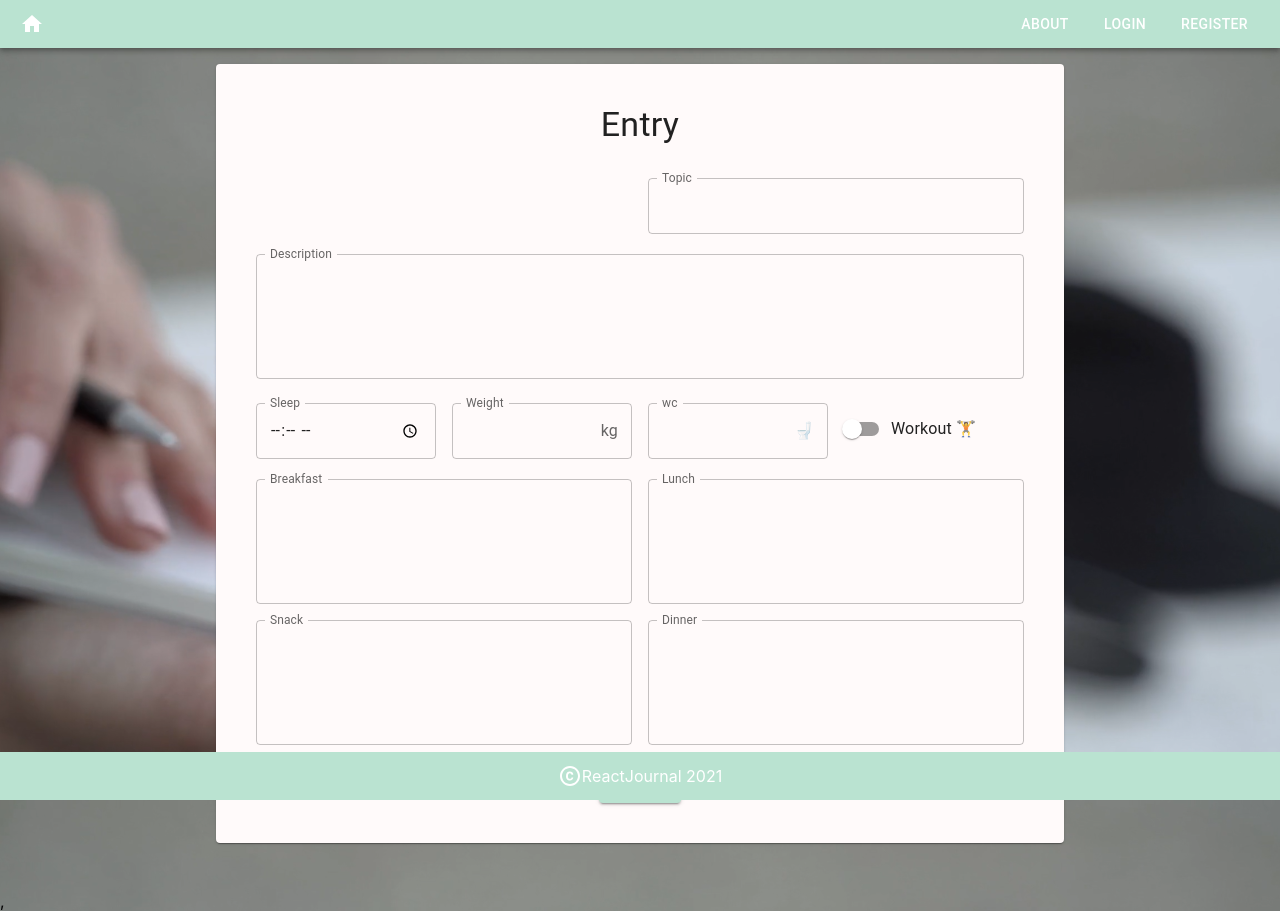
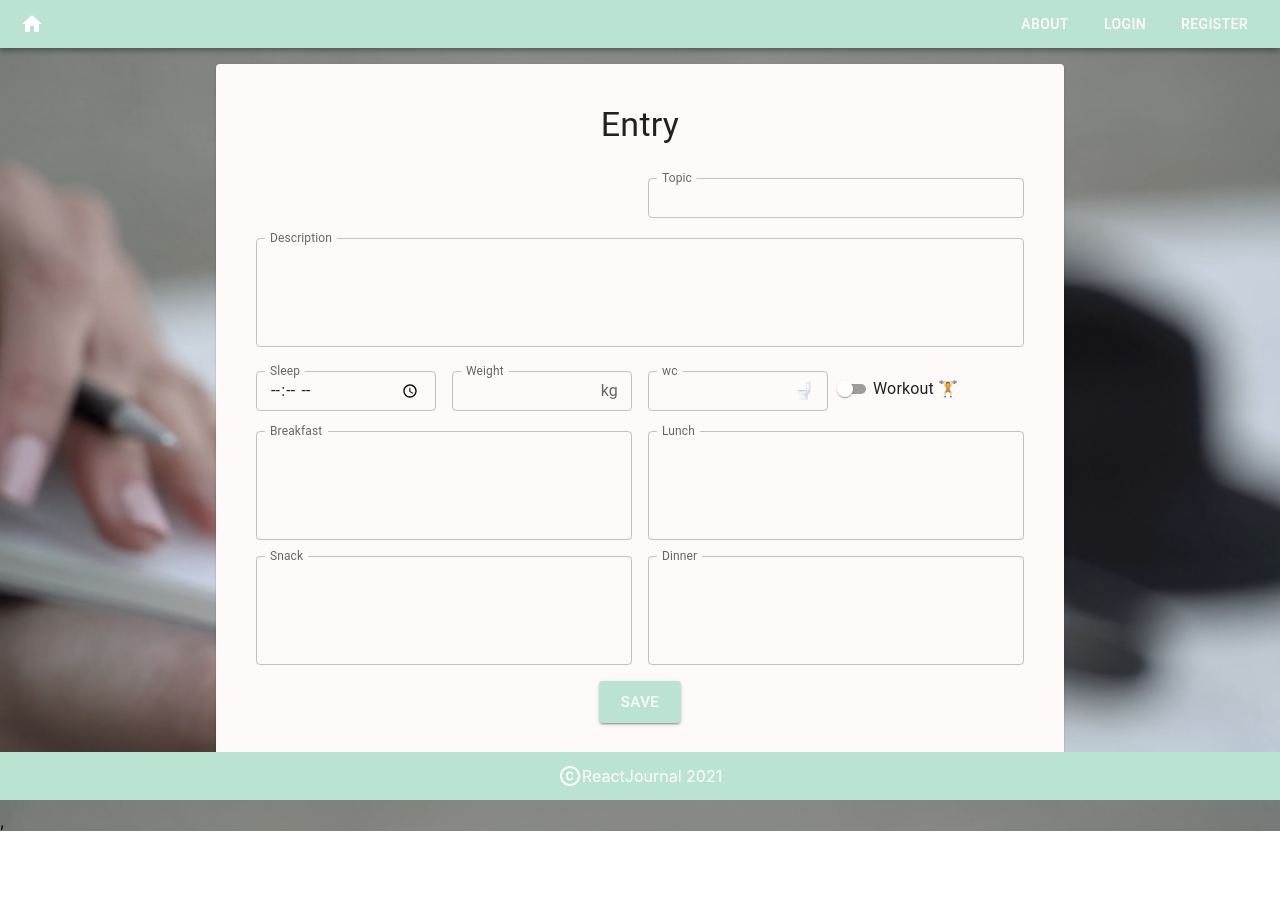
Before and after one commit to RalitsaTerzieva/reactJournal, a React (Create React App) app in the folder client/: page /entries/1 in a window 1280 px wide. After the commit the page ends 831 px from the top, so only its background shows below. Built offline with nearby package versions, Linux system fonts and the light colour scheme; no server answers; what material-ui-confirm would draw is missing.

Commit message:
Make UI look more compact

```diff
--- a/client/src/components/About.js
+++ b/client/src/components/About.js
@@ -28,7 +28,7 @@ const About = () => {
     When you start to write down your day, it becomes more and more clearer what is wrong and right for you and how are you feeling during every day. For many peaople this is a obligation but we don't think that health is just a obligation. Health is the path to everything in life.
             </Box>
             <Box>
-                <iframe title="location" width="500" height="400" id="gmap_canvas" src="https://maps.google.com/maps?q=Central%20park,%20New%20York&t=&z=13&ie=UTF8&iwloc=&output=embed" frameborder="0" scrolling="no" marginheight="0" marginwidth="0"></iframe>
+                <iframe title="location" width="300" height="200" id="gmap_canvas" src="https://maps.google.com/maps?q=Central%20park,%20New%20York&t=&z=13&ie=UTF8&iwloc=&output=embed" frameborder="0" scrolling="no" marginheight="0" marginwidth="0"></iframe>
             </Box>
             </Stack>
            </Paper>
--- a/client/src/components/EntryForm.js
+++ b/client/src/components/EntryForm.js
@@ -63,7 +63,7 @@ export const EntryForm = ({ onSubmit, error, initialValues, readonly = false })
                             onChange={val => { formik.setFieldValue("date", val.toISOString()) }}
                             error={formik.touched.date && Boolean(formik.errors.date)}
                             helperText={formik.touched.date && formik.errors.date}
-                            renderInput={(params) => <TextField {...params} fullWidth margin="dense" />}
+                            renderInput={(params) => <TextField {...params} fullWidth margin="dense" size="small" />}
                             readOnly={readonly}
                             autoFocus
                         />
@@ -72,6 +72,7 @@ export const EntryForm = ({ onSubmit, error, initialValues, readonly = false })
                 <Grid item xs={12} lg={6}>
                     <TextField
                         fullWidth
+                        size="small"
                         margin="dense"
                         id="topic"
                         name="topic"
@@ -90,6 +91,7 @@ export const EntryForm = ({ onSubmit, error, initialValues, readonly = false })
                 </Grid>
                 <Grid item xs={12} lg={12}>
                     <TextField
+                        size="small"
                         id="description"
                         label="Description"
                         multiline
@@ -108,6 +110,7 @@ export const EntryForm = ({ onSubmit, error, initialValues, readonly = false })
                 </Grid>
                 <Grid item xs={6} lg={3}>
                     <TextField
+                        size="small"
                         id="sleep"
                         label="Sleep"
                         type="time"
@@ -127,6 +130,7 @@ export const EntryForm = ({ onSubmit, error, initialValues, readonly = false })
                 </Grid>
                 <Grid item xs={6} lg={3}>
                     <TextField
+                        size="small"
                         label="Weight"
                         type="number"
                         value={formik.values.weight}
@@ -146,6 +150,7 @@ export const EntryForm = ({ onSubmit, error, initialValues, readonly = false })
                 </Grid>
                 <Grid item xs={6} lg={3}>
                     <TextField
+                        size="small"
                         label="wc"
                         type="number"
                         InputProps={{
@@ -165,11 +170,12 @@ export const EntryForm = ({ onSubmit, error, initialValues, readonly = false })
                 </Grid>
                 <Grid item xs={6} lg={3} sx={{ alignItems: 'center', display: 'flex' }}>
                     <FormControlLabel control={
-                        <Switch disabled={readonly} checked={formik.values.workout} value={formik.values.workout} onChange={e => { formik.setFieldValue("workout", e.target.checked) }} />
+                        <Switch size="small" disabled={readonly} checked={formik.values.workout} value={formik.values.workout} onChange={e => { formik.setFieldValue("workout", e.target.checked) }} />
                     } label="Workout 🏋️" />
                 </Grid>
                 <Grid item xs={12} lg={6}>
                     <TextField
+                        size="small"
                         id="breakfast"
                         label="Breakfast"
                         multiline
@@ -188,6 +194,7 @@ export const EntryForm = ({ onSubmit, error, initialValues, readonly = false })
                 </Grid>
                 <Grid item xs={12} lg={6}>
                     <TextField
+                        size="small"
                         id="lunch"
                         label="Lunch"
                         multiline
@@ -206,6 +213,7 @@ export const EntryForm = ({ onSubmit, error, initialValues, readonly = false })
                 </Grid>
                 <Grid item xs={12} lg={6}>
                     <TextField
+                        size="small"
                         id="snack"
                         label="Snack"
                         multiline
@@ -224,6 +232,7 @@ export const EntryForm = ({ onSubmit, error, initialValues, readonly = false })
                 </Grid>
                 <Grid item xs={12} lg={6}>
                     <TextField
+                        size="small"
                         id="dinner"
                         label="Dinner"
                         multiline
--- a/client/src/components/LandingPage.js
+++ b/client/src/components/LandingPage.js
@@ -30,14 +30,14 @@ const LandingPage = () => {
                 <iframe title="notebook" src="//player.vimeo.com/video/538703414?background=1&autoplay=1&loop=1&byline=0&title=0"
                     frameBorder="0" allowFullScreen></iframe>
             </div>
-            <Stack direction="column" spacing={8} sx={{justifyContent: 'center', alignItems: 'center', width: '70vw'}}>
-                <Typography variant="h2" sx={{color: '#fff' }}>Join <Box component="span" sx={{color: "#BAE3D1"}}>{stats.userCount}</Box> happy users who recorded <Box component="span" sx={{color: "#BAE3D1"}}>{stats.entryCount}</Box> days. Start tracking your life today</Typography>
+            <Stack direction="column" spacing={8} sx={{justifyContent: 'center', alignItems: 'center', width: '70vw', mb: 5}}>
+                <Typography variant="h3" sx={{color: '#fff', fontSize: '2em', mt: "1em" }}>Join <Box component="span" sx={{color: "#BAE3D1"}}>{stats.userCount}</Box> happy users who recorded <Box component="span" sx={{color: "#BAE3D1"}}>{stats.entryCount}</Box> days. Start tracking your life today</Typography>
                 <Card sx={{opacity: 0.8, width: "50vw", height: "auto", p: 2, borderRadius: 3}}>
                     <CardContent>
-                        <Typography variant="h3">„Health is not about the weight you lose. It's about the life you gain“</Typography>
+                        <Typography variant="h4" sx={{fontSize: "1.5em" }}>„Health is not about the weight you lose. It's about the life you gain“</Typography>
                     </CardContent>
                     <CardActions sx={{ justifyContent: 'center' }}>
-                        <Button size="large" variant="contained" color="success" onClick={() => dispatch(setRegisterVisible(true))}>Explore life here</Button>
+                        <Button sx={{fontSize: '0.7em'}} size="large" variant="contained" color="success" onClick={() => dispatch(setRegisterVisible(true))}>Explore life here</Button>
                     </CardActions>
                 </Card>
             </Stack>
--- a/client/src/components/LoginDialog.js
+++ b/client/src/components/LoginDialog.js
@@ -47,6 +47,7 @@ export const LoginDialog = ({ open, onClose, onSubmit }) => {
           </DialogContentText>
           <TextField
             fullWidth
+            size="small"
             margin="dense"
             id="email"
             name="email"
@@ -59,6 +60,7 @@ export const LoginDialog = ({ open, onClose, onSubmit }) => {
           />
           <TextField
             fullWidth
+            size="small"
             margin="dense"
             id="password"
             name="password"
--- a/client/src/components/RegisterDialog.js
+++ b/client/src/components/RegisterDialog.js
@@ -60,6 +60,7 @@ export const RegisterDialog = ({ open, onClose, onSubmit }) => {
           </DialogContentText>
           <TextField
             fullWidth
+            size="small"
             margin="dense"
             id="first_name"
             name="first_name"
@@ -72,6 +73,7 @@ export const RegisterDialog = ({ open, onClose, onSubmit }) => {
           />
           <TextField
             fullWidth
+            size="small"
             margin="dense"
             id="last_name"
             name="last_name"
@@ -83,6 +85,7 @@ export const RegisterDialog = ({ open, onClose, onSubmit }) => {
           />
           <TextField
             fullWidth
+            size="small"
             margin="dense"
             id="email"
             name="email"
@@ -94,6 +97,7 @@ export const RegisterDialog = ({ open, onClose, onSubmit }) => {
           />
           <TextField
             fullWidth
+            size="small"
             margin="dense"
             id="password"
             name="password"
@@ -106,6 +110,7 @@ export const RegisterDialog = ({ open, onClose, onSubmit }) => {
           />
           <TextField
             fullWidth
+            size="small"
             margin="dense"
             id="passwordConfirmation"
             name="passwordConfirmation"
--- a/client/src/components/UserDashboard.js
+++ b/client/src/components/UserDashboard.js
@@ -110,7 +110,7 @@ export const UserDashboard = () => {
         },
     ];
 
-    return <Grid container spacing={0}>
+    return <Grid container spacing={0} sx={{mb: 4}}>
         <Grid item xs={4}>
             <Paper sx={{ m: 2, height: "200px", display: "flex", alignItems: 'center', justifyContent: 'center' }}>
                 <LineChart data={entries.slice(0, 10).reverse()} dataKey='wc' />
@@ -128,7 +128,7 @@ export const UserDashboard = () => {
         </Grid>
         <Grid item xs={12}>
             <Paper sx={{ m: 2 }}>
-                <DataGrid className={classes.root} rows={entries} columns={columns} pageSize={pageSize}
+                <DataGrid density="compact" className={classes.root} rows={entries} columns={columns} pageSize={pageSize}
                     onPageSizeChange={(newPageSize) => setPageSize(newPageSize)}
                     rowsPerPageOptions={[5, 10, 20]}
                     onRowClick={(params, event) => {
```
